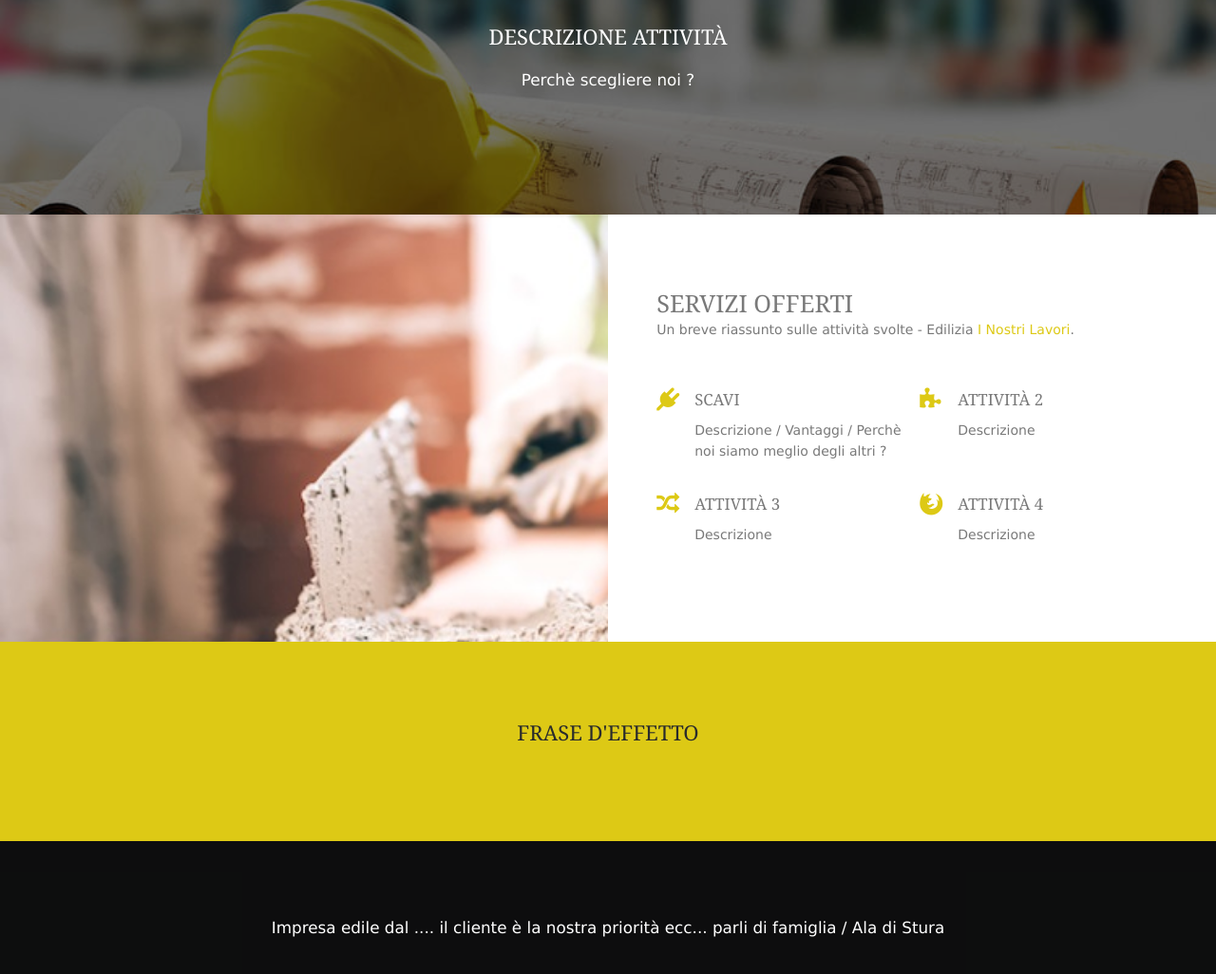
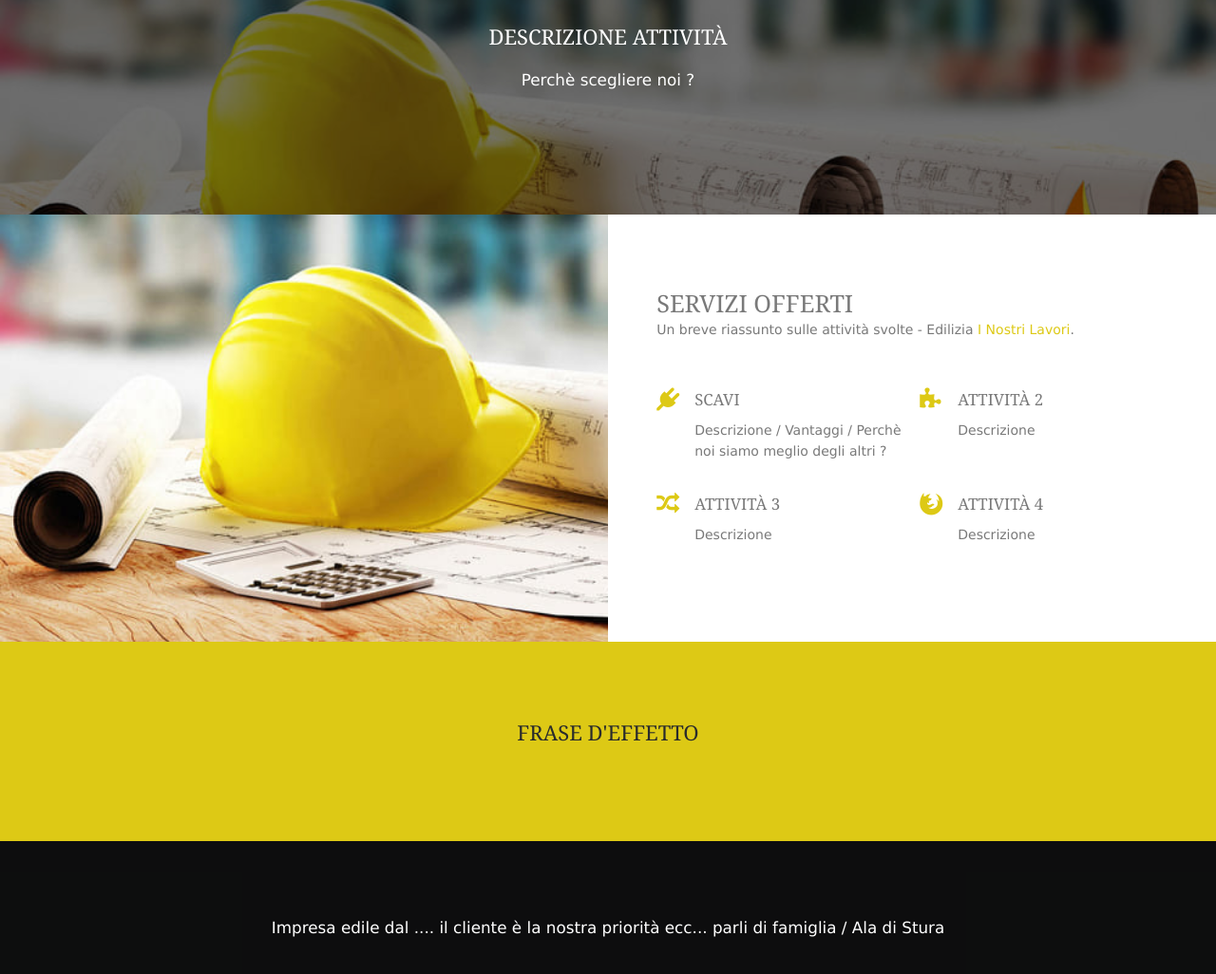
Before and after one commit to GitHub-BogdanRaresValentin/AlasonattiScavi, a plain HTML site: page index.html in a window 1280 px wide. Shown: the part 1114-2140 px from the top of the page at 95% size. Drawn offline with Linux system fonts and the light colour scheme.

Commit message:
Update index.html

```diff
--- a/index.html
+++ b/index.html
@@ -124,7 +124,7 @@ Licence URI: http://www.os-templates.com/template-terms
 <!-- ################################################################################################ -->
 <!-- ################################################################################################ -->
 <div class="wrapper">
-  <div class="split clear" style="background-image:url('images/demo/backgrounds/03.png');">
+  <div class="split clear" style="background-image:url('images/demo/backgrounds/02.png');">
     <section class="box">
       <!-- ################################################################################################ -->
       <div class="btmspace-50">
```
